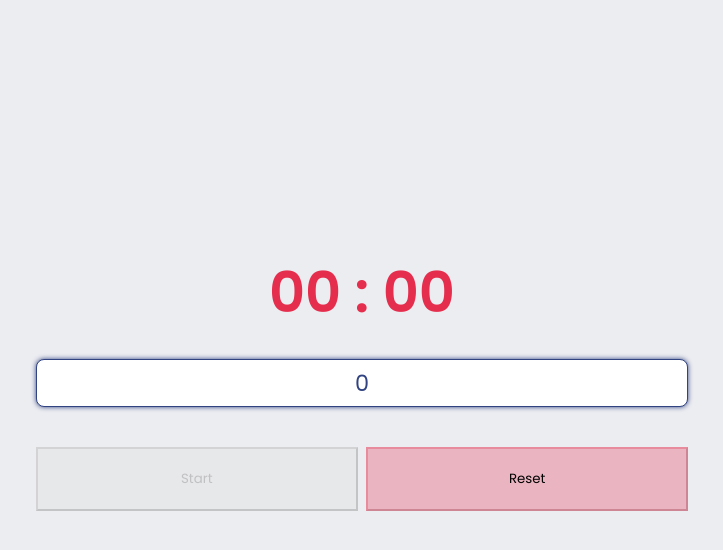
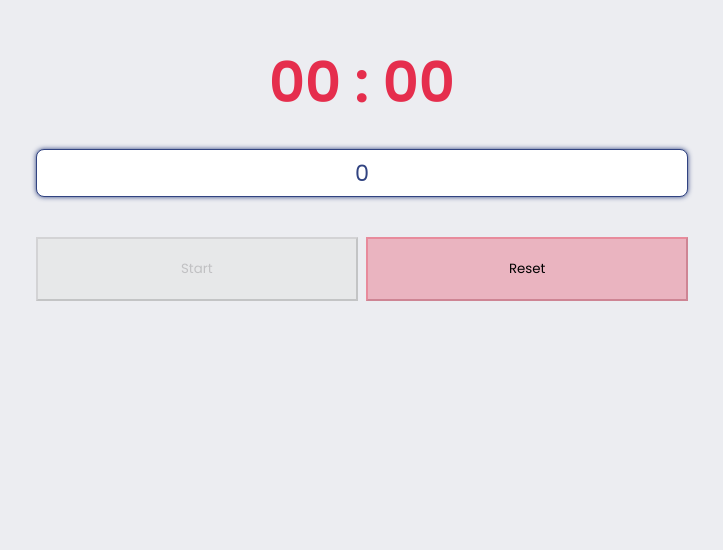
Before and after one commit to J-Luckas/pomodoro-timer, a React (Create React App) app: page / in a window 1280 px wide. Shown: the top 550 px of the page, without its empty margins (278-1001 px from the left). Built offline with nearby package versions, Linux system fonts and the light colour scheme.

Commit message:
refactor: change flex styles and grid

```diff
--- a/src/components/Dashboard/styles.ts
+++ b/src/components/Dashboard/styles.ts
@@ -9,5 +9,4 @@
     display: flex;
     flex-direction: column;
     align-items: center;
-    justify-content: center;
 `;
--- a/src/components/LeastTimers/styles.ts
+++ b/src/components/LeastTimers/styles.ts
@@ -14,7 +14,7 @@
 
 export const ListTimers = styled.ul`
     display: grid;
-    grid-template-columns: repeat(auto-fit, minmax(300px, 300px));
+    grid-template-columns: repeat(auto-fit, 300px);
     grid-gap: 20px;
     list-style: none;
     justify-content: center;
```
